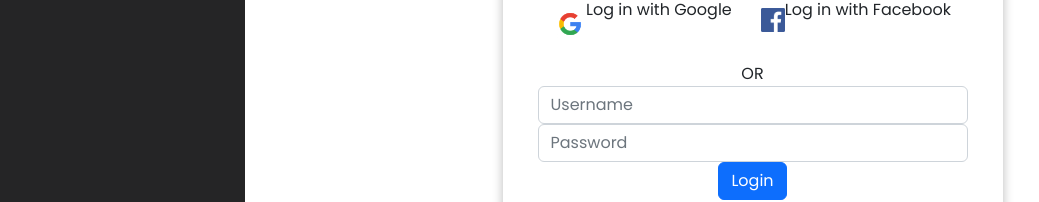
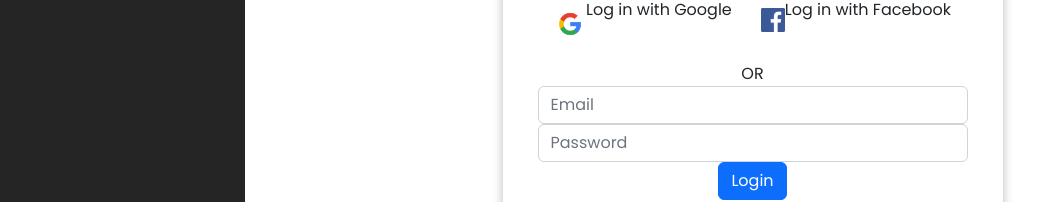
Before and after one commit to bligede767/kyn-react-js, a React (Create React App) app: page /login in a window 1280 px wide. Shown: the part 170-372 px from the top of the page, without its empty margins (15-1054 px from the left). Built offline with nearby package versions, Linux system fonts and the light colour scheme.

Commit message:
revert(login by email)

```diff
--- a/src/pages/Login.js
+++ b/src/pages/Login.js
@@ -58,8 +58,8 @@ const SocialLogin = () => {
 
     return (
         <div className="social-login">
-             <a className="btn btn-block social-btn google" href={GOOGLE_AUTH_URL}>
-                    <img src={googleLogo} alt="Google" /> Log in with Google</a>
+            <a className="btn btn-block social-btn google" href={GOOGLE_AUTH_URL}>
+                <img src={googleLogo} alt="Google" /> Log in with Google</a>
             <a className="btn btn-block social-btn facebook" href={FACEBOOK_AUTH_URL}>
                 <img src={fbLogo} alt="Facebook" /> Log in with Facebook</a>
         </div>
@@ -71,7 +71,7 @@ class LoginForm extends Component {
     constructor (props) {
         super(props);
         this.state = {
-            username: '',
+            email: '',
             password: ''
         };
         this.handleInputChange = this.handleInputChange.bind(this);
@@ -107,9 +107,9 @@ class LoginForm extends Component {
         return (
             <form onSubmit={this.handleSubmit}>
                 <div className="form-item">
-                    <input type="text" name="username"
-                        className="form-control" placeholder="Username"
-                        value={this.state.username} onChange={this.handleInputChange} required />
+                    <input type="email" name="email"
+                        className="form-control" placeholder="Email"
+                        value={this.state.email} onChange={this.handleInputChange} required />
                 </div>
                 <div className="form-item">
                     <input type="password" name="password"
```
